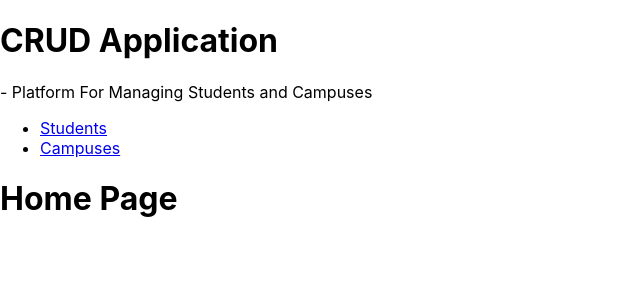
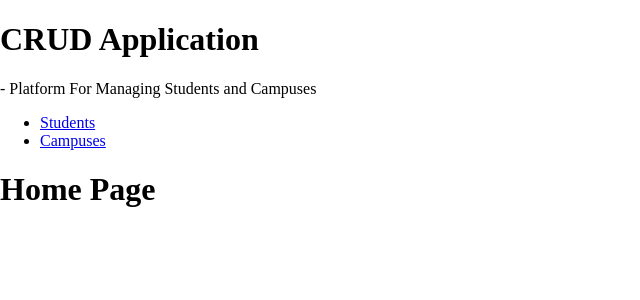
Before and after one commit to shellyh0626/CRUD_Frontend, a React (Create React App) app: page / in a window 1280 px wide. Shown: the top 300 px of the page, without its empty margins (0-640 px from the left). Built offline with nearby package versions, Linux system fonts and the light colour scheme.

Commit message:
Modified root index.css file

```diff
--- a/src/index.css
+++ b/src/index.css
@@ -1,13 +1,4 @@
 body {
   margin: 0;
-  font-family: -apple-system, BlinkMacSystemFont, 'Segoe UI', 'Roboto', 'Oxygen',
-    'Ubuntu', 'Cantarell', 'Fira Sans', 'Droid Sans', 'Helvetica Neue',
-    sans-serif;
-  -webkit-font-smoothing: antialiased;
-  -moz-osx-font-smoothing: grayscale;
+  padding: 0;
 }
-
-code {
-  font-family: source-code-pro, Menlo, Monaco, Consolas, 'Courier New',
-    monospace;
-}
```
